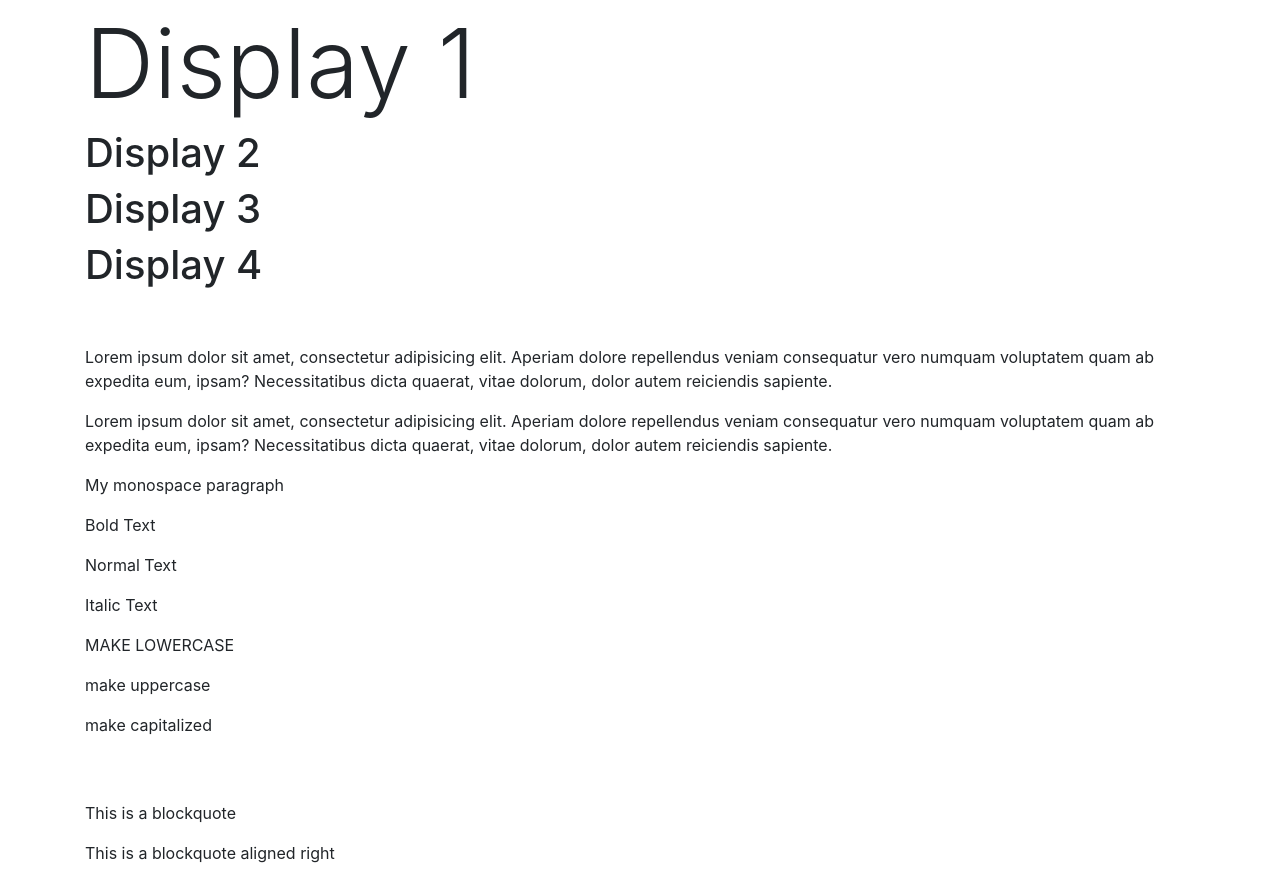
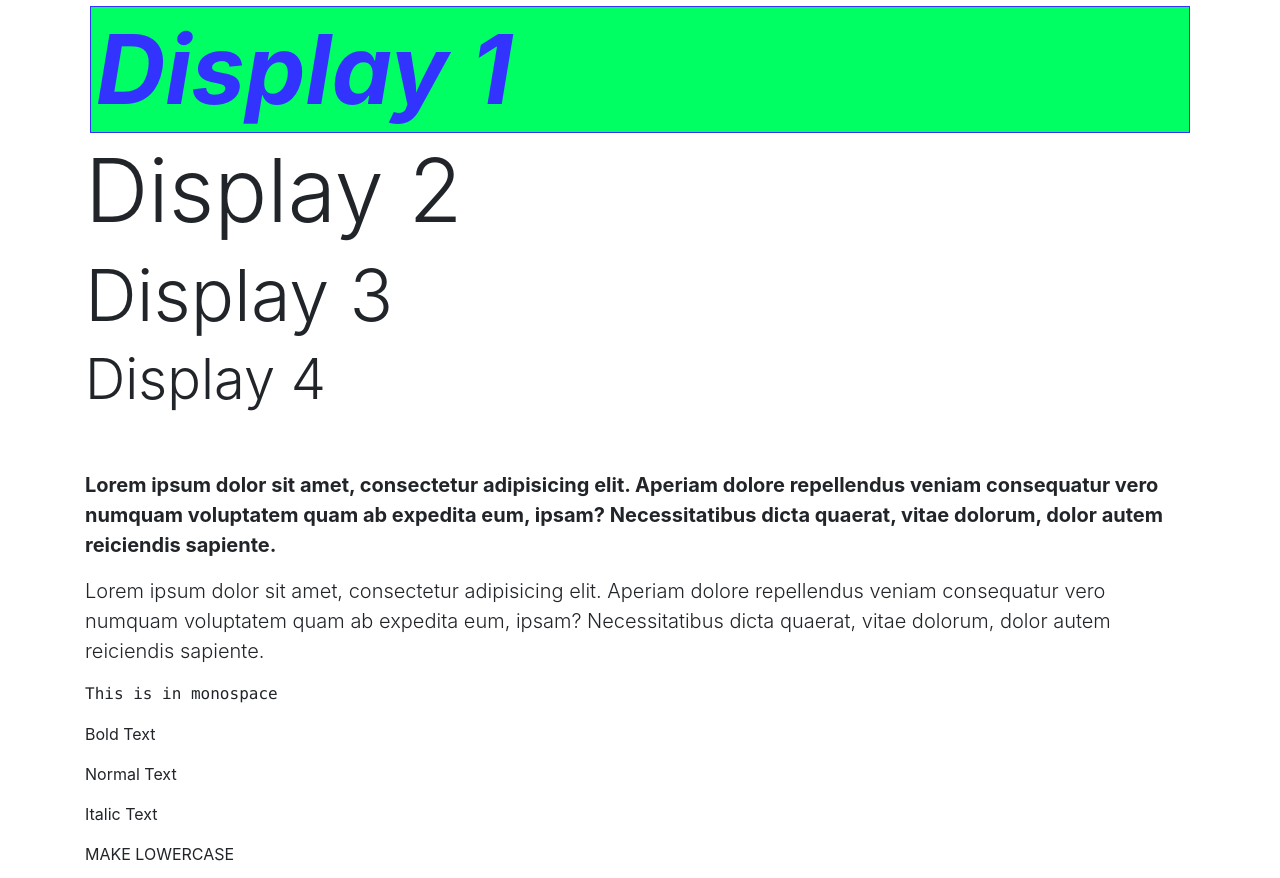
Before and after one commit to infomotin/bootstrap-4-from-scratch-with-5-projects, a plain HTML site: page 005 bootstrap-sandbox-starter/bootstrap_sandbox_starter/2_2_basic_typography.html in a window 1280 px wide. Shown: the part 540-1418 px from the top of the page. Drawn offline with nearby package versions, Linux system fonts and the light colour scheme.

Commit message:
f Commit chang paragraf

```diff
--- a/005 bootstrap-sandbox-starter/bootstrap_sandbox_starter/2_2_basic_typography.html
+++ b/005 bootstrap-sandbox-starter/bootstrap_sandbox_starter/2_2_basic_typography.html
@@ -159,16 +159,31 @@
 
       <!-- DISPLAY CLASSES -->
       <p>Display class change</p>
-      <h1 class="display-1">Display 1</h1>
-      <h1>Display 2</h1>
-      <h1>Display 3</h1>
-      <h1>Display 4</h1>
+      <h1
+        class="display-1"
+        style="
+          font-style: italic;
+          display: block;
+          color: #33f;
+          background-color: rgb(0, 255, 98);
+          padding: 5px;
+          margin: 5px;
+          border: 1px solid #33f;
+          font-weight: bold;
+          tran
+        "
+      >
+        Display 1
+      </h1>
+      <h1 class="display-2">Display 2</h1>
+      <h1 class="display-3">Display 3</h1>
+      <h1 class="display-4">Display 4</h1>
 
       <br />
       <br />
 
-      <!-- PARAGRAPHS -->
-      <p>
+      <!-- PARAGRAPHS changing-->
+      <p class="font-weight-bold lead">
         Lorem ipsum dolor sit amet, consectetur adipisicing elit. Aperiam dolore
         repellendus veniam consequatur vero numquam voluptatem quam ab expedita
         eum, ipsam? Necessitatibus dicta quaerat, vitae dolorum, dolor autem
@@ -176,7 +191,7 @@
       </p>
 
       <!-- LEAD -->
-      <p>
+      <p class="lead">
         Lorem ipsum dolor sit amet, consectetur adipisicing elit. Aperiam dolore
         repellendus veniam consequatur vero numquam voluptatem quam ab expedita
         eum, ipsam? Necessitatibus dicta quaerat, vitae dolorum, dolor autem
@@ -184,7 +199,8 @@
       </p>
 
       <!-- MONOSPACE PARAGRAPH -->
-      <p>My monospace paragraph</p>
+      <!-- <p class="text-mon">My monospace paragraph</p> -->
+      <p class="text-monospace">This is in monospace</p>
 
       <!-- STYLE CLASSES -->
       <p>Bold Text</p>
```
